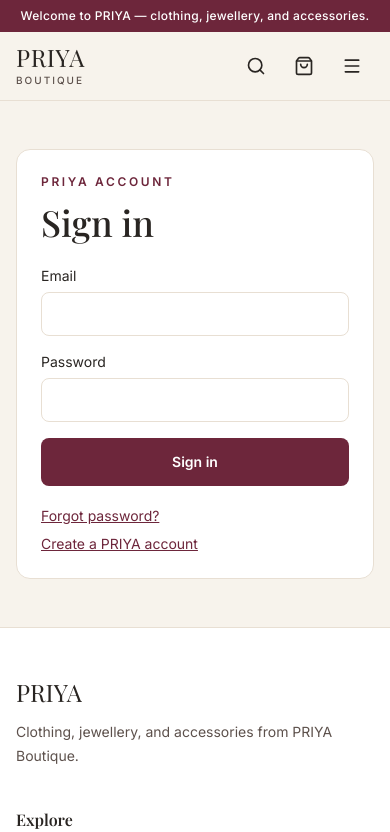
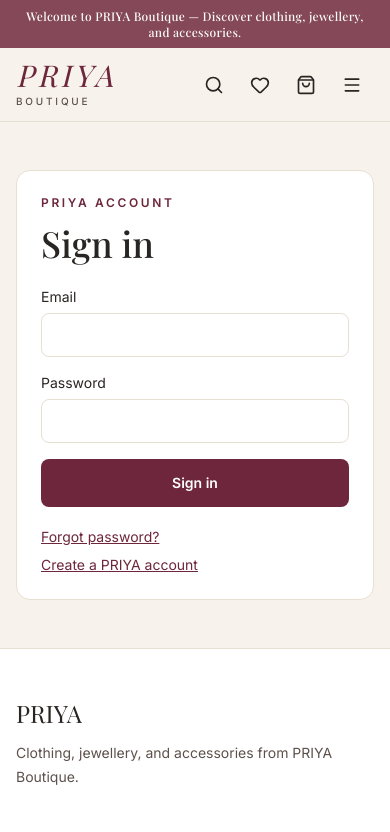
Before and after one commit to Anantha-Priya/priya-botique, a Next.js app: page /login in a window 390 px wide. Shown: the top 832 px of the page. Built offline with nearby package versions, Linux system fonts and the light colour scheme; a web font is replaced by a local one.

Commit message:
Layout Changes

```diff
--- a/src/components/home/home-hero.tsx
+++ b/src/components/home/home-hero.tsx
@@ -102,7 +102,7 @@ export function HomeHero() {
       <div className="relative z-10 mx-auto flex min-h-[calc(100svh-8rem)] max-w-7xl items-center px-5 pt-14 pb-24 sm:px-8 lg:px-14">
         <div className="max-w-2xl">
           <p className="text-xs font-semibold uppercase tracking-[0.24em] text-[#f4d8a4]">
-            PRIYA · A SOUTH INDIAN BOUTIQUE PREVIEW
+             PRIYA · A SOUTH INDIAN BOUTIQUE
           </p>
           <h1
             id="home-hero-title"
--- a/src/components/layout/announcement-bar.tsx
+++ b/src/components/layout/announcement-bar.tsx
@@ -1,7 +1,7 @@
 export function AnnouncementBar() {
   return (
-    <div className="bg-primary px-4 py-2 text-center text-xs font-medium tracking-wide text-primary-foreground sm:text-sm">
-      Welcome to PRIYA — clothing, jewellery, and accessories.
+    <div className="animate-pulse bg-primary px-4 py-2 text-center font-heading text-xs font-medium tracking-wide text-primary-foreground sm:text-sm">
+      Welcome to PRIYA Boutique — Discover clothing, jewellery, and accessories.
     </div>
   );
 }
--- a/src/components/layout/header-utility-actions.tsx
+++ b/src/components/layout/header-utility-actions.tsx
@@ -16,7 +16,7 @@ export function HeaderUtilityActions() {
   const wishlistCount = isClient ? wishlistItemsCount : 0;
 
   return (
-    <div className="flex shrink-0 items-center gap-1">
+    <div className="flex shrink-0 items-center gap-0.5 sm:gap-1">
       {/* Search */}
       <Link
         href="/search"
@@ -39,7 +39,7 @@ export function HeaderUtilityActions() {
       <Link
         href="/wishlist"
         aria-label={`Wishlist (${wishlistCount} ${wishlistCount === 1 ? "item" : "items"})`}
-        className="relative hidden size-11 items-center justify-center rounded-full text-foreground transition-colors hover:bg-secondary hover:text-primary sm:inline-flex"
+        className="relative inline-flex size-11 items-center justify-center rounded-full text-foreground transition-colors hover:bg-secondary hover:text-primary"
       >
         <Heart aria-hidden="true" className="size-5" />
         {wishlistCount > 0 ? (
--- a/src/components/layout/store-header.tsx
+++ b/src/components/layout/store-header.tsx
@@ -7,16 +7,16 @@ import { brand } from "@/lib/brand";
 export function StoreHeader() {
   return (
     <header className="border-b border-border bg-background">
-      <div className="mx-auto flex max-w-7xl items-center justify-between gap-3 px-4 py-3 sm:px-6 lg:px-8">
+      <div className="mx-auto flex max-w-7xl items-center justify-between gap-6 px-4 py-3 sm:gap-3 sm:px-6 lg:px-8">
         <Link
           href="/"
           aria-label={`${brand.name} Boutique home`}
           className="shrink-0 rounded-sm text-foreground transition-colors hover:text-primary"
         >
-          <span className="block font-heading text-2xl leading-none tracking-wide">
+          <span className="block font-heading text-3xl italic leading-none tracking-[0.12em] text-brand-burgundy">
             {brand.name}
           </span>
-          <span className="mt-1 block text-[0.625rem] font-medium uppercase tracking-[0.2em] text-muted-foreground">
+          <span className="mt-1 block text-[0.625rem] font-medium uppercase tracking-[0.28em] text-muted-foreground">
             Boutique
           </span>
         </Link>
```
